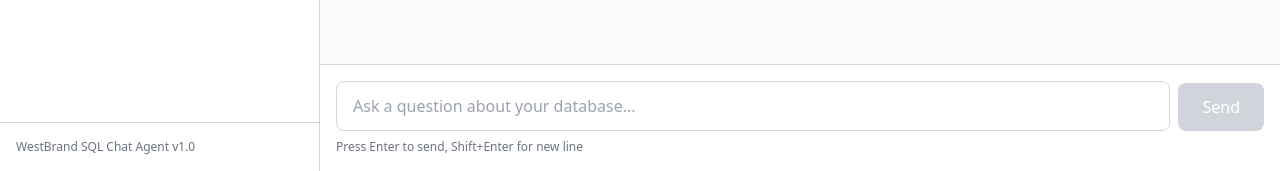
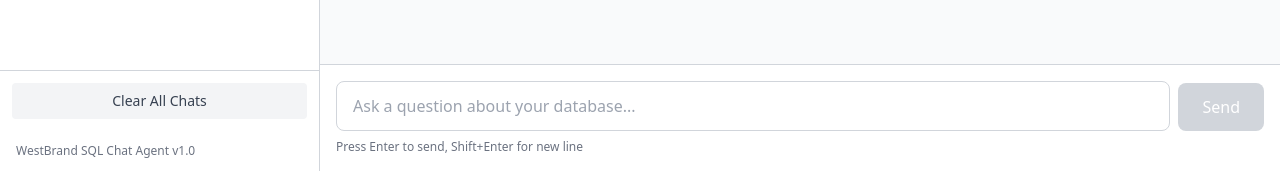
Before and after one commit to JonoReshef/SQL-Agent, a Next.js app in the folder frontend/: page /chat in a window 1280 px wide. Shown: the part 629-800 px from the top of the page. Built offline with nearby package versions, Linux system fonts and the light colour scheme.

Commit message:
Fixed issue when deleting all chats and added clear all chats button

```diff
--- a/frontend/components/ChatInterface.tsx
+++ b/frontend/components/ChatInterface.tsx
@@ -27,6 +27,7 @@ export function ChatInterface() {
     createThread,
     switchThread,
     deleteThread,
+    clearAllThreads,
     addMessage,
     updateLastMessage,
     isLoading,
@@ -143,6 +144,7 @@ export function ChatInterface() {
         onCreateThread={createThread}
         onSwitchThread={switchThread}
         onDeleteThread={deleteThread}
+        onClearAllThreads={clearAllThreads}
         isMobileOpen={isSidebarOpen}
         onMobileClose={() => setIsSidebarOpen(false)}
       />
--- a/frontend/components/ChatSidebar.tsx
+++ b/frontend/components/ChatSidebar.tsx
@@ -10,6 +10,7 @@ interface ChatSidebarProps {
   onCreateThread: () => void;
   onSwitchThread: (threadId: string) => void;
   onDeleteThread: (threadId: string) => void;
+  onClearAllThreads: () => void;
   isMobileOpen: boolean;
   onMobileClose: () => void;
 }
@@ -20,10 +21,12 @@ export function ChatSidebar({
   onCreateThread,
   onSwitchThread,
   onDeleteThread,
+  onClearAllThreads,
   isMobileOpen,
   onMobileClose,
 }: ChatSidebarProps) {
   const [deleteConfirm, setDeleteConfirm] = useState<string | null>(null);
+  const [clearAllConfirm, setClearAllConfirm] = useState(false);
 
   const handleDelete = (threadId: string) => {
     if (deleteConfirm === threadId) {
@@ -39,6 +42,17 @@ export function ChatSidebar({
   const handleSwitchThread = (threadId: string) => {
     onSwitchThread(threadId);
     onMobileClose(); // Close sidebar on mobile after switching
+  };
+
+  const handleClearAll = () => {
+    if (clearAllConfirm) {
+      onClearAllThreads();
+      setClearAllConfirm(false);
+      onMobileClose();
+    } else {
+      setClearAllConfirm(true);
+      setTimeout(() => setClearAllConfirm(false), 3000);
+    }
   };
 
   return (
@@ -137,8 +151,24 @@ export function ChatSidebar({
         </div>
 
         {/* Footer */}
-        <div className='p-4 border-t border-gray-300 text-xs text-gray-500'>
-          WestBrand SQL Chat Agent v1.0
+        <div className='border-t border-gray-300'>
+          {threads.length > 0 && (
+            <div className='p-3'>
+              <button
+                onClick={handleClearAll}
+                className={`w-full px-3 py-2 text-sm rounded transition-colors ${
+                  clearAllConfirm
+                    ? 'bg-red-500 text-white hover:bg-red-600'
+                    : 'bg-gray-100 text-gray-700 hover:bg-gray-200'
+                }`}
+              >
+                {clearAllConfirm ? 'Click again to confirm' : 'Clear All Chats'}
+              </button>
+            </div>
+          )}
+          <div className='px-4 py-3 text-xs text-gray-500'>
+            WestBrand SQL Chat Agent v1.0
+          </div>
         </div>
       </div>
     </>
--- a/frontend/hooks/useChatThreads.ts
+++ b/frontend/hooks/useChatThreads.ts
@@ -17,6 +17,7 @@ export interface UseChatThreadsReturn {
   createThread: () => string;
   switchThread: (threadId: string) => Promise<void>;
   deleteThread: (threadId: string) => void;
+  clearAllThreads: () => void;
   updateThreadTitle: (threadId: string, title: string) => void;
   addMessage: (message: ChatMessage) => void;
   updateLastMessage: (message: ChatMessage) => void;
@@ -153,25 +154,44 @@ export function useChatThreads(): UseChatThreadsReturn {
   // Delete thread
   const deleteThread = useCallback(
     (threadId: string) => {
-      // Remove from threads list
-      setThreads((prev) => prev.filter((t) => t.id !== threadId));
+      setThreads((prev) => {
+        const remainingThreads = prev.filter((t) => t.id !== threadId);
 
         // Remove messages from localStorage
         const messagesKey = `${MESSAGES_KEY_PREFIX}${threadId}`;
         localStorage.removeItem(messagesKey);
 
-      // If deleted current thread, switch to most recent or create new
+        // If deleted current thread, switch to most recent or clear
         if (threadId === currentThreadId) {
-        const remainingThreads = threads.filter((t) => t.id !== threadId);
           if (remainingThreads.length > 0) {
-          switchThread(remainingThreads[0].id);
+            // Switch to first remaining thread
+            setTimeout(() => switchThread(remainingThreads[0].id), 0);
           } else {
-          createThread();
+            // No threads left - clear current thread and messages
+            setCurrentThreadId(null);
+            setCurrentMessages([]);
           }
         }
+
+        return remainingThreads;
+      });
     },
-    [threads, currentThreadId, setThreads, switchThread, createThread]
+    [currentThreadId, setThreads, setCurrentThreadId, switchThread]
   );
+
+  // Clear all threads
+  const clearAllThreads = useCallback(() => {
+    // Remove all message data from localStorage
+    threads.forEach((thread) => {
+      const messagesKey = `${MESSAGES_KEY_PREFIX}${thread.id}`;
+      localStorage.removeItem(messagesKey);
+    });
+
+    // Clear threads and current state
+    setThreads([]);
+    setCurrentThreadId(null);
+    setCurrentMessages([]);
+  }, [threads, setThreads, setCurrentThreadId]);
 
   // Update thread title
   const updateThreadTitle = useCallback(
@@ -258,6 +278,7 @@ export function useChatThreads(): UseChatThreadsReturn {
     createThread,
     switchThread,
     deleteThread,
+    clearAllThreads,
     updateThreadTitle,
     addMessage,
     updateLastMessage,
```
Lines whose indentation alone changed are shown as unchanged.
